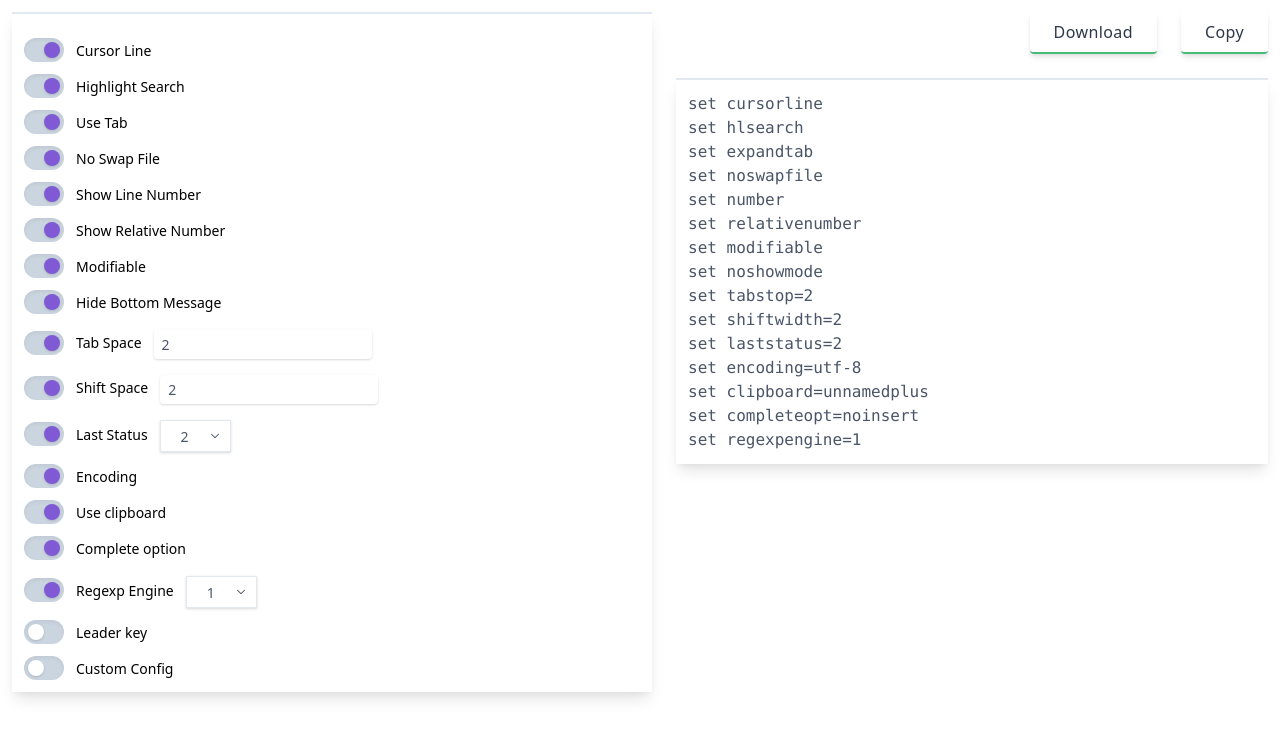
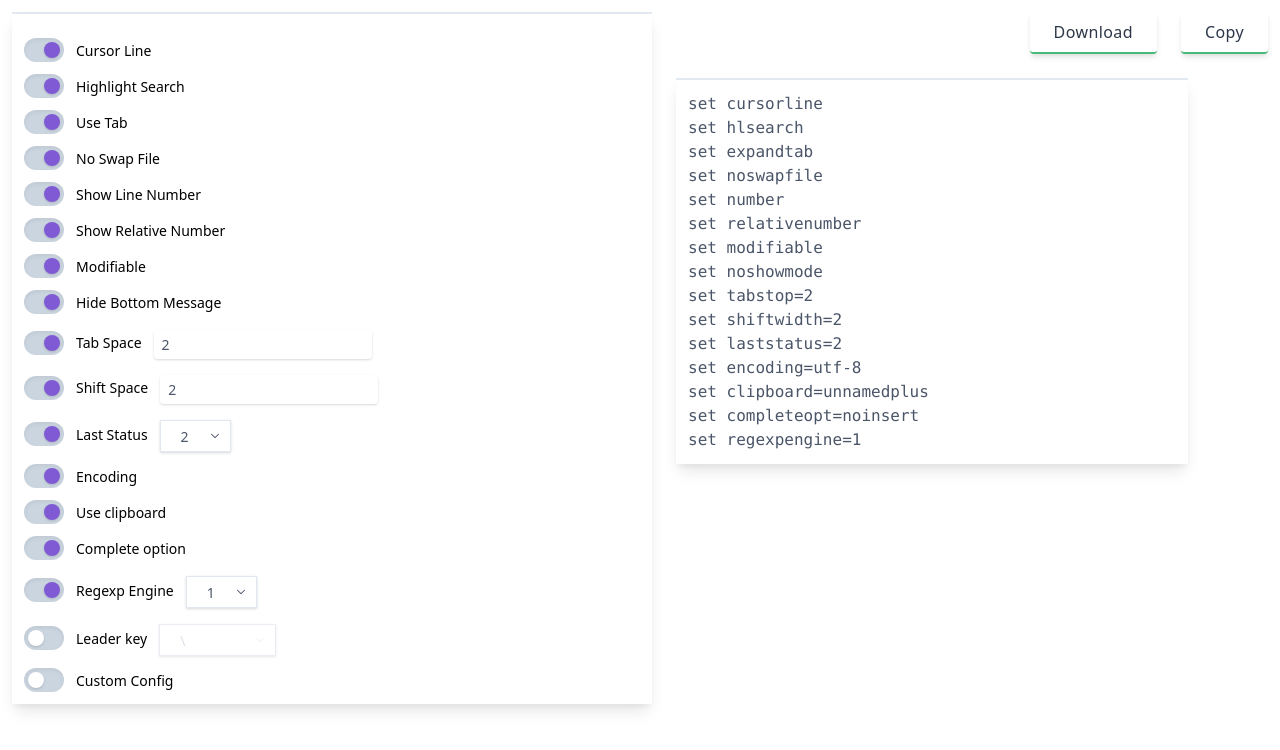
Before and after one commit to tasnimAlam/vim-config-gen, a React (Create React App) app: page / in a window 1280 px wide. Shown: the top 750 px of the page. Built offline with nearby package versions, Linux system fonts and the light colour scheme.

Commit message:
Add leader key configuration option

```diff
--- a/src/components/Controls.js
+++ b/src/components/Controls.js
@@ -14,7 +14,7 @@ const Controls = ({
 	return (
 		<div className="flex-1 bg-white shadow-lg border-t-2 m-3 p-3">
 			{Object.entries(controls).map(([key, obj]) => (
-				<>
+				<span key={key}>
 					<div key={key} className="flex">
 						{(obj.type === "set" ||
 							obj.type === "let" ||
@@ -48,7 +48,7 @@ const Controls = ({
 							onChange={onCustomConfigChange}
 						/>
 					)}
-				</>
+				</span>
 			))}
 		</div>
 	);
--- a/src/components/Display.js
+++ b/src/components/Display.js
@@ -1,4 +1,4 @@
-import React, { useState, useRef } from "react";
+import React, { Fragment, useState, useRef } from "react";
 import { CopyToClipboard } from "react-copy-to-clipboard";
 
 import Button from "./Button";
@@ -14,6 +14,22 @@ const Display = ({ controls }) => {
 			<pre key={key}>
 				set {key}={value}
 			</pre>
+		);
+	};
+
+	const letKeys = (key, obj) => {
+		let value = obj.value === "<Space>" ? " " : obj.value;
+
+		value =
+			obj.hasOwnProperty("quote") && obj.quote === "true" && '"' + value + '"';
+
+		return (
+			<Fragment key={key}>
+				<pre>
+					let {key} = {value}
+				</pre>
+				{obj.value !== "\\" && <pre>noremap {obj.value} \</pre>}
+			</Fragment>
 		);
 	};
 
@@ -55,13 +71,14 @@ const Display = ({ controls }) => {
 				<Button text="Download" onClick={onDownload} />
 			</div>
 
-			<div className="flex-1 bg-white border-t-2 m-3 p-3 shadow-lg text-gray-700">
+			<div className="max-w-lg overflow-scroll flex-1 bg-white border-t-2 m-3 p-3 shadow-lg text-gray-700">
 				<div className="flex-1" ref={displayRef}>
 					{Object.entries(controls).map(([key, obj]) => {
 						const { type, checked, value } = obj;
 
 						if (checked === "true") {
 							if (type === "set") return setKeys(key, value);
+							if (type === "let") return letKeys(key, obj);
 							if (type === "custom") return customConfig(key, value);
 						}
 					})}
--- a/src/data.json
+++ b/src/data.json
@@ -87,7 +87,9 @@
 		"type": "let",
 		"text": "Leader key",
 		"checked": "false",
-		"key_code": "92"
+		"value": "\\",
+		"options": [" <Space>", ",", "\\", ";"],
+		"quote": "true"
 	},
 	"customconfig": {
 		"type": "custom",
```
